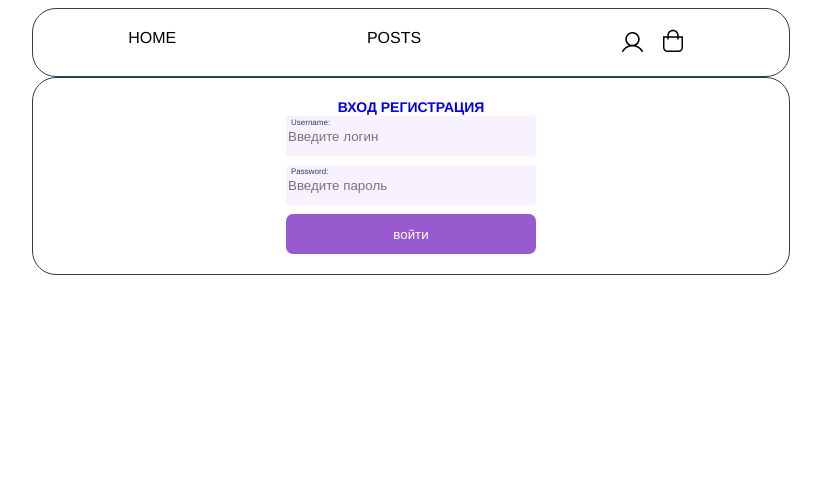
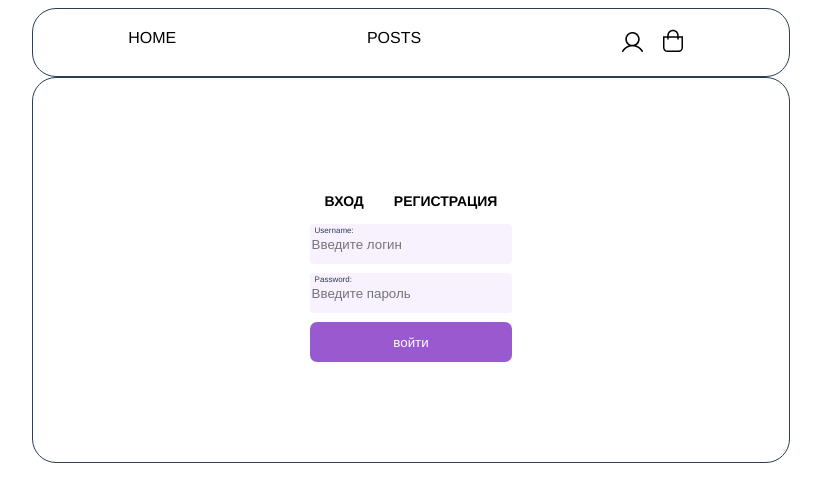
Before and after one commit to MukhametovUR/finance, a Vue app in the folder frontend/: page /login in a window 1280 px wide. Shown: the top 502 px of the page, without its empty margins (229-1050 px from the left). Built offline with nearby package versions, Linux system fonts and the light colour scheme.

Commit message:
add styles for button, inputs and content

```diff
--- a/frontend/src/assets/styles/styles.scss
+++ b/frontend/src/assets/styles/styles.scss
@@ -7,12 +7,17 @@ body {
 .input_text {
   position: relative;
   height: 40px;
-  width: 250px;
+  width: 100%;
   border-radius: 4px;
   background-color: #F8F1FF;
   outline:none;
   border: none;
   margin-bottom: 9px;
+}
+.content {
+    padding:80px;
+    max-width: 400px;
+    align-self:center;
 }
 
 .input_text:hover {
@@ -25,7 +30,7 @@ body {
 .button[type="submit"] {
   background-color: $button-color;
   color: white;
-  width: 250px;
+  width: 100%;
   height: 40px;
   cursor: pointer;
   border: none;
@@ -42,3 +47,64 @@ body {
   position: absolute;
   font-size: 8px;
 }
+
+  #nav {
+    padding: 30px;
+  }
+  #nav a {
+    font-weight: bold;
+    color: #2c3e50;
+  }
+  a:hover {
+    cursor: pointer;
+  }
+  #nav a.router-link-exact-active {
+    color: #42b983;
+  }
+
+  .block {
+    border: 1px solid;
+    border-radius: 24px;
+    padding: 20px 0;
+    display: flex;
+    margin: 0 20%;
+
+  }
+
+  .block_content {
+    flex-grow: 1;
+    display: flex;
+    justify-content: space-around;
+  }
+
+  .reg_auth__item {
+    padding: 0 10px;
+  }
+
+  .block_content__text {
+    color: #000000;
+    text-decoration: none;
+    text-transform: uppercase;
+  }
+
+
+.select_reg_auth {
+    display:flex;
+    text-aligns: flex-start;
+}
+
+.reg_auth__items {
+  text-decoration: none;
+  text-transform: uppercase;
+  font-weight: bold;
+  font-size: 14px;
+  color: #000;
+  margin: 10px;
+  padding: 5px;
+}
+
+.reg_auth__items:hover {
+  -webkit-box-shadow: 1px 4px 5px 0px rgba(34, 60, 80, 0.39);
+  -moz-box-shadow: 1px 4px 5px 0px rgba(34, 60, 80, 0.39);
+  box-shadow: 1px 4px 5px 0px rgba(34, 60, 80, 0.39);
+}
--- a/frontend/src/components/NavBar.vue
+++ b/frontend/src/components/NavBar.vue
@@ -37,43 +37,6 @@ export default {
 }
 </script>
 
-<style>
-  #nav {
-    padding: 30px;
-  }
-  #nav a {
-    font-weight: bold;
-    color: #2c3e50;
-  }
-  a:hover {
-    cursor: pointer;
-  }
-  #nav a.router-link-exact-active {
-    color: #42b983;
-  }
-
-  .block {
-    border: 1px solid;
-    border-radius: 24px;
-    padding: 20px 0;
-    display: flex;
-    margin: 0 20%;
-
-  }
-
-  .block_content {
-    flex-grow: 1;
-    display: flex;
-    justify-content: space-around;
-  }
-
-  .reg_auth__item {
-    padding: 0 10px;
-  }
-
-  .block_content__text {
-    color: #000000;
-    text-decoration: none;
-    text-transform: uppercase;
-  }
+<style scoped lang="sass">
+@import "@/assets/styles/styles.scss"
   </style>
--- a/frontend/src/views/Login.vue
+++ b/frontend/src/views/Login.vue
@@ -2,6 +2,7 @@
   <section class="login">
     <div class="block">
 
+      <div class="content">
       <Reg_Auth/>
 
       <form @submit.prevent="submit">
@@ -24,6 +25,7 @@
         </div>
         <custom-button type="submit">войти</custom-button>
       </form>
+      </div>
       <p v-if="showError" id="error">Логин или пароль некорректны</p>
     </div>
   </section>
--- a/frontend/src/views/Posts.vue
+++ b/frontend/src/views/Posts.vue
@@ -16,7 +16,7 @@
             placeholder="Write up..."
           ></textarea>
         </div>
-        <custom-button type="submit">Submit</custom-button>
+        <custom-button type="submit">Добавить пост</custom-button>
       </form>
     </div>
     <div class="posts" v-if="Posts">
--- a/frontend/src/views/Reg_Auth.vue
+++ b/frontend/src/views/Reg_Auth.vue
@@ -15,15 +15,6 @@ export default {
 }
 </script>
 
-<style scoped>
-.select_reg_auth {
+<style scoped lang="sass">
 
-}
-
-.reg_auth__items {
-  text-decoration: none;
-  text-transform: uppercase;
-  font-weight: bold;
-  font-size: 14px;
-}
 </style>
```
